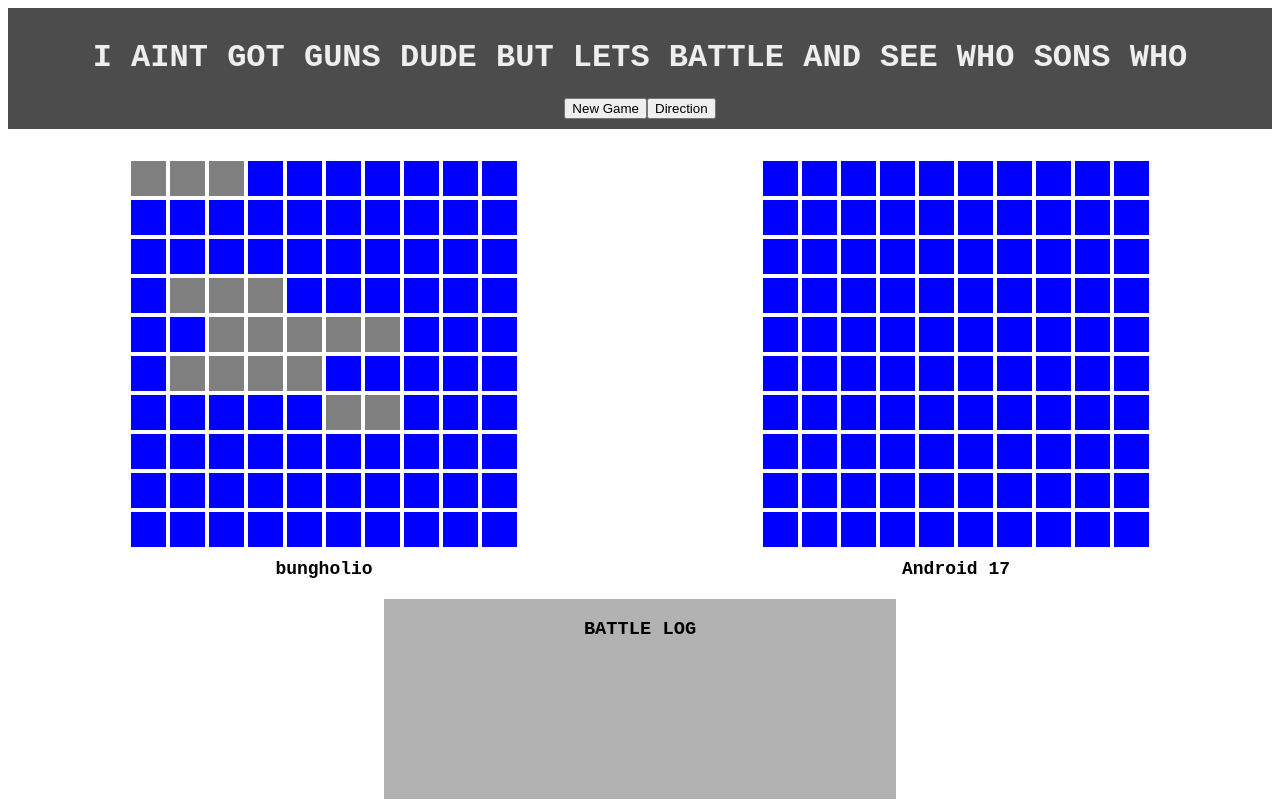
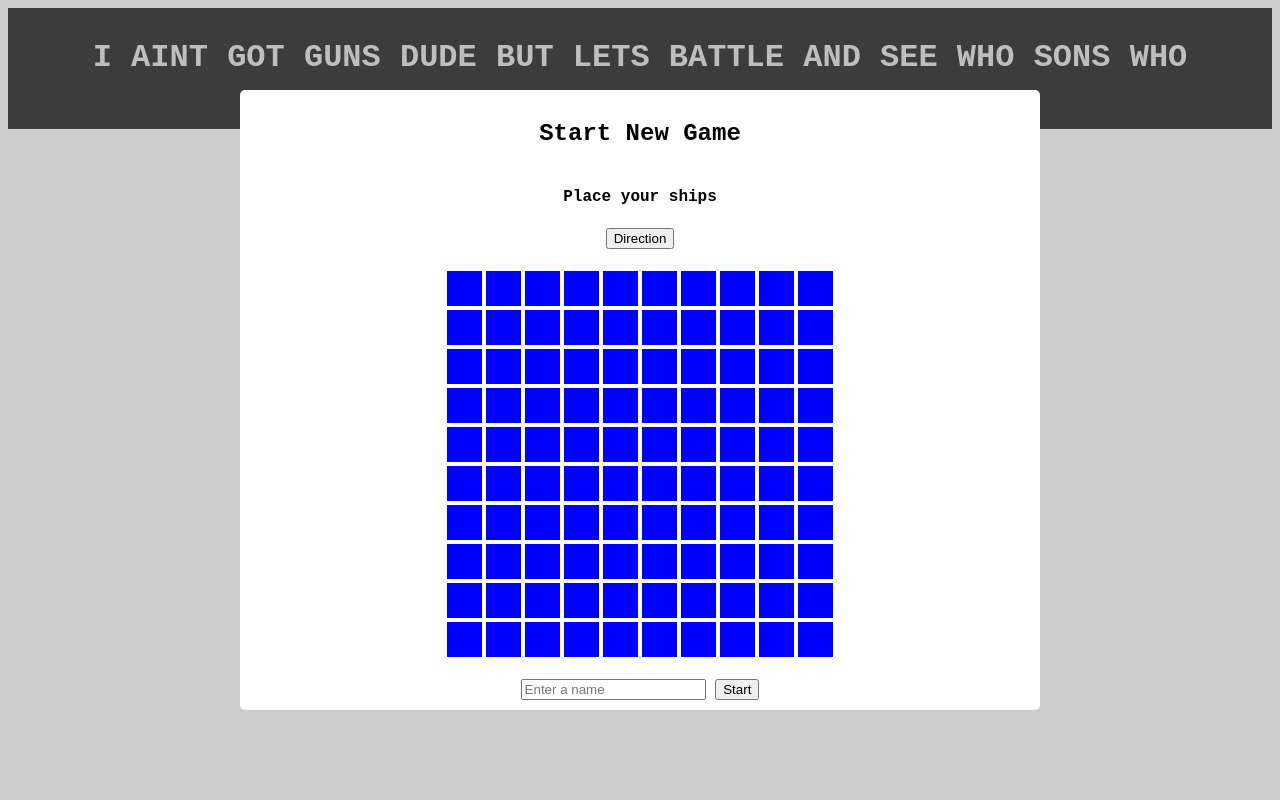
Before and after one commit to beejathon/battleship, a website built with webpack: page src/index.html in a window 1280 px wide. Both pictures are taken after a click on the button "New Game". Built offline with nearby package versions, Linux system fonts and the light colour scheme.

Commit message:
start screen renders but placing ships is buggy

```diff
--- a/src/display.js
+++ b/src/display.js
@@ -1,4 +1,14 @@
-import { userTurn, newGame, toggleDirection, getPlacement } from "./index.js";
+import { userTurn } from "./index.js";
+import { newGame } from "./index.js";
+import { startGame } from "./index.js";
+import { toggleDirection } from "./index.js";
+import { placeShips } from "./index.js";
+import { shipsPlaced } from "./index.js";
+
+const init = () => {
+  const newBtn = document.querySelector('#newGame')
+  newBtn.addEventListener('click', newGame)
+}
 
 const renderUserBoard = (user) => {
   const userBoard = document.querySelector('#userBoard');
@@ -79,15 +89,61 @@ const resetBoards = () => {
 }
 
 const openModal = () => {
-  const newBtn = document.querySelector('#newGame')
-  newBtn.addEventListener('click', newGame)
-
-  const direction = document.querySelector('#direction')
-  direction.addEventListener('click', toggleDirection)
+  const modal = document.querySelector('.modal-container');
+  modal.classList.toggle('visible');
+  const direction = document.querySelector('#direction');
+  direction.addEventListener('click', toggleDirection);
+  const start = document.querySelector('#startGame');
+  start.addEventListener('submit', handleStart);
 }
 
 const closeModal = () => {
+  const modal = document.querySelector('.modal');
+  modal.classList.toggle('visible');
+}
 
+const handleStart = (e) => {
+  e.stopPropagation();
+  e.preventDefault();
+  const dataForm = new FormData(e.target)
+  const name = dataForm.get('name')
+  if (shipsPlaced === 4) {
+    startGame(name);
+  }
+  return;
+}
+
+const renderStartBoard = (user) => {
+  const startBoard = document.querySelector('#startBoard')
+  startBoard.innerHTML = '';
+  user.board.array.forEach((element, i) => {
+    let row = document.createElement('div')
+    row.classList.add('row')
+    row.setAttribute('id', `${i}`)
+    element.forEach((element, j) => {
+      let cell = document.createElement('div')
+      cell.classList.add('cell')
+      cell.classList.add('placable')
+      if (element.hasShip) {
+        cell.classList.add('ship')
+      }
+      cell.setAttribute('id', `${j}`)
+      row.appendChild(cell)
+    })
+    startBoard.appendChild(row)
+  })
+
+  startBoard.addEventListener('click', handlePlacement)
+}
+
+const handlePlacement = (e) => {
+  e.preventDefault();
+  e.stopPropagation();
+
+  let target = e.target;
+  let x = target.id;
+  let y = target.parentElement.id;
+  placeShips([y, x])
 }
 
 const cellClick = (e) => {
@@ -98,7 +154,6 @@ const cellClick = (e) => {
   let target = e.target;
   let x = target.id;
   let y = target.parentElement.id;
-
   userTurn([y, x]);
 }
 
@@ -118,5 +173,9 @@ export {
   renderUserBoard,
   renderComputerBoard,
   resetBoards,
-  updateLog
+  updateLog,
+  openModal,
+  closeModal,
+  renderStartBoard,
+  init
 };
--- a/src/factories/gameBoard.js
+++ b/src/factories/gameBoard.js
@@ -22,8 +22,7 @@ const createBoard = () => {
 
   board.placeShip = function(y, x, direction, ship) {
     //check if placement obeys board rules
-    if (!this.isPlacementValid(y, x, ship.length)) return false;
-    if (!this.isSpaceClear(y, x, direction, ship.length)) return false;
+    if (!this.isPlacementValid(y, x, direction, ship.length)) return false;
 
     //otherwise, push ship object to fleet
     this.fleet.push(createShip(ship.length, ship.type))
@@ -74,26 +73,22 @@ const createBoard = () => {
     return this.fleet.every((ship) => ship.status == 'sunk')
   };
 
-  board.isPlacementValid = function(y, x, length) {
-    if (y < 0 || y > 9) return false;
-    if (x < 0 || x > 9) return false;
-    if (y + length - 1 > 9) return false;
-    if (x + length - 1 > 9) return false;
+  board.isPlacementValid = function(y, x, direction, length) {
+    if (y < 0 || y > 9 || x < 0 || x > 9) return false;
 
-    return true;
-  };
-
-  board.isSpaceClear = function(y, x, direction, length) {
     if (direction === 'horizontal') {
+      if (x + length  > 9) return false;
       for (let i = x; i < x + length; i++) {
         if (this.array[y][i].hasShip === true) return false;
       }
     }
     if (direction === 'vertical') {
+      if (y + length > 9) return false;
       for (let i = y; i < y + length; i++) {
         if (this.array[i][x].hasShip === true) return false;
       }
     }
+
     return true;
   };
 
--- a/src/index.html
+++ b/src/index.html
@@ -11,7 +11,6 @@
     <h1>I AINT GOT GUNS DUDE BUT LETS BATTLE AND SEE WHO SONS WHO</h1>
     <div class="menu">
       <button type="button" id="newGame">New Game</buton>
-      <button type="button" id="direction">Direction</button>
     </div>
   </header>
   <div class="main-content">
@@ -30,5 +29,17 @@
       <ul></ul>
     </div>
   </footer>
+  <div class="modal-container">
+    <div class="modal">
+      <h2>Start New Game</h2>
+      <h4>Place your ships</h4>
+      <button class="direction" id="direction">Direction</button>
+      <div class="start-board" id="startBoard"></div>
+      <form id="startGame">
+        <input type="text" id="name" name="name" maxlength="10" placeholder="Enter a name" autofocus>
+        <input type="submit" value="Start">
+      </form>
+    </div>
+  </div>
 </body>
 </html>
--- a/src/index.js
+++ b/src/index.js
@@ -1,32 +1,39 @@
 import './styles.css';
 import createPlayer from './factories/player.js';
+import { init } from './display.js';
 import { renderUserBoard } from './display.js';
 import { renderComputerBoard } from './display.js';
 import { updateLog } from './display.js'
 import { resetBoards } from './display.js'
+import { openModal } from './display.js'
+import { closeModal } from './display.js'
+import { renderStartBoard } from './display.js'
 
 let user;
 let computer;
-let direction = 'vertical';
+let direction = 'horizontal';
 let battleLog = [];
+let shipsPlaced = 0;
 
+const newGame = () => {
+  resetGame();
+  //create user player and prompt ship placement
+  user = createPlayer('user')
+  renderStartBoard(user);
+  openModal();
+}
 
-const newGame = (input) => {
-  //create user player and prompt ship placement
-  user = createPlayer('user', input)
-  user.board.populateBoard()
+const startGame = (input) => {
+  closeModal();
+  //change user name and set to active
+  user.name = input;
+  user.isActive = true;
 
   //create computer player and populate board
   computer = createPlayer('computer', getRandomName())
   computer.board.populateBoard()
 
-  //set user to active
-  user.isActive = true;
-
-  //reset battle log
-  battleLog.splice(0, battleLog.length);
-
-  //render DOM board
+  //render DOM boards
   renderUserBoard(user);
   renderComputerBoard(computer);
 };
@@ -34,6 +41,9 @@ const newGame = (input) => {
 const resetGame = () => {
   user = undefined;
   computer = undefined;
+  battleLog.splice(0, battleLog.length);
+  direction = 'horizontal'
+  shipsPlaced = 0;
   resetBoards();
 }
 
@@ -107,7 +117,7 @@ const getRandomName = () => {
   return names[index]
 };
 
-const getPlacement = (coords, direction, index) => {
+const placeShips = (coords) => {
   const ships = [
     { length: 5, type: 'carrier' },
     { length: 4, type: 'battleship' },
@@ -116,13 +126,26 @@ const getPlacement = (coords, direction, index) => {
     { length: 2, type: 'patrol boat' },
   ]
 
-  user.board.placeShip(coords[0], coords[1], direction, ships[index])
+  let index = shipsPlaced;
+  let result = user.board.placeShip(coords[0], coords[1], direction, ships[index])
+
+  if (result) {
+    shipsPlaced++;
+    renderStartBoard(user);
+  }
 }
 
 const toggleDirection = () => {
   direction = (direction === 'vertical') ? 'horizontal' : 'vertical'
 }
 
-let game = newGame('bungholio');
+init();
 
-export { userTurn, newGame, toggleDirection, getPlacement };
+export {
+  userTurn,
+  newGame,
+  startGame,
+  toggleDirection,
+  placeShips,
+  shipsPlaced
+ };
--- a/src/styles.css
+++ b/src/styles.css
@@ -34,9 +34,10 @@ header {
   font-weight: bolder;
 }
 
-.user-board .computer-board {
+.user-board, .computer-board, .start-board {
   display: block;
   background: white;
+  margin: 20px;
 }
 
 .row {
@@ -86,6 +87,18 @@ header {
   cursor: crosshair;
 }
 
+.placable {
+  cursor: pointer;
+}
+
+.placable:hover {
+  background-color: #fff;
+}
+
+.nonplacable {
+  cursor: no-drop;
+}
+
 .battle-log {
   display: flex;
   flex-direction: column;
@@ -95,6 +108,39 @@ header {
   margin: auto;
   width: 40vw;
   height: 200px;
-  background-color: rgba(0, 0, 0, 0.3);
+  background-color: rgba(0, 0, 0, 0.4);
   overflow: scroll;
 }
+
+.modal-container {
+  position: fixed;
+  display: flex;
+  align-items: center;
+  justify-content: center;
+  top: 0;
+  left: 0;
+  height: 100vh;
+  width: 100vw;
+  background-color: rgba(0, 0, 0, 0.2);
+  padding: 20px;
+  pointer-events: none;
+  opacity: 0;
+}
+
+.modal {
+  display: flex;
+  flex-direction: column;
+  align-items: center;
+  justify-content: center;
+  background-color: #fff;
+  width: 800px;
+  max-width: 100%;
+  padding: 10px;
+  border-radius: 5px;
+  text-align: center;
+}
+
+.modal-container.visible {
+  opacity: 1;
+  pointer-events: auto;
+}
```
Also changed, not shown: src/__tests__/player.spec.js (+4 -6 lines), dist/index.html, dist/main.js.
